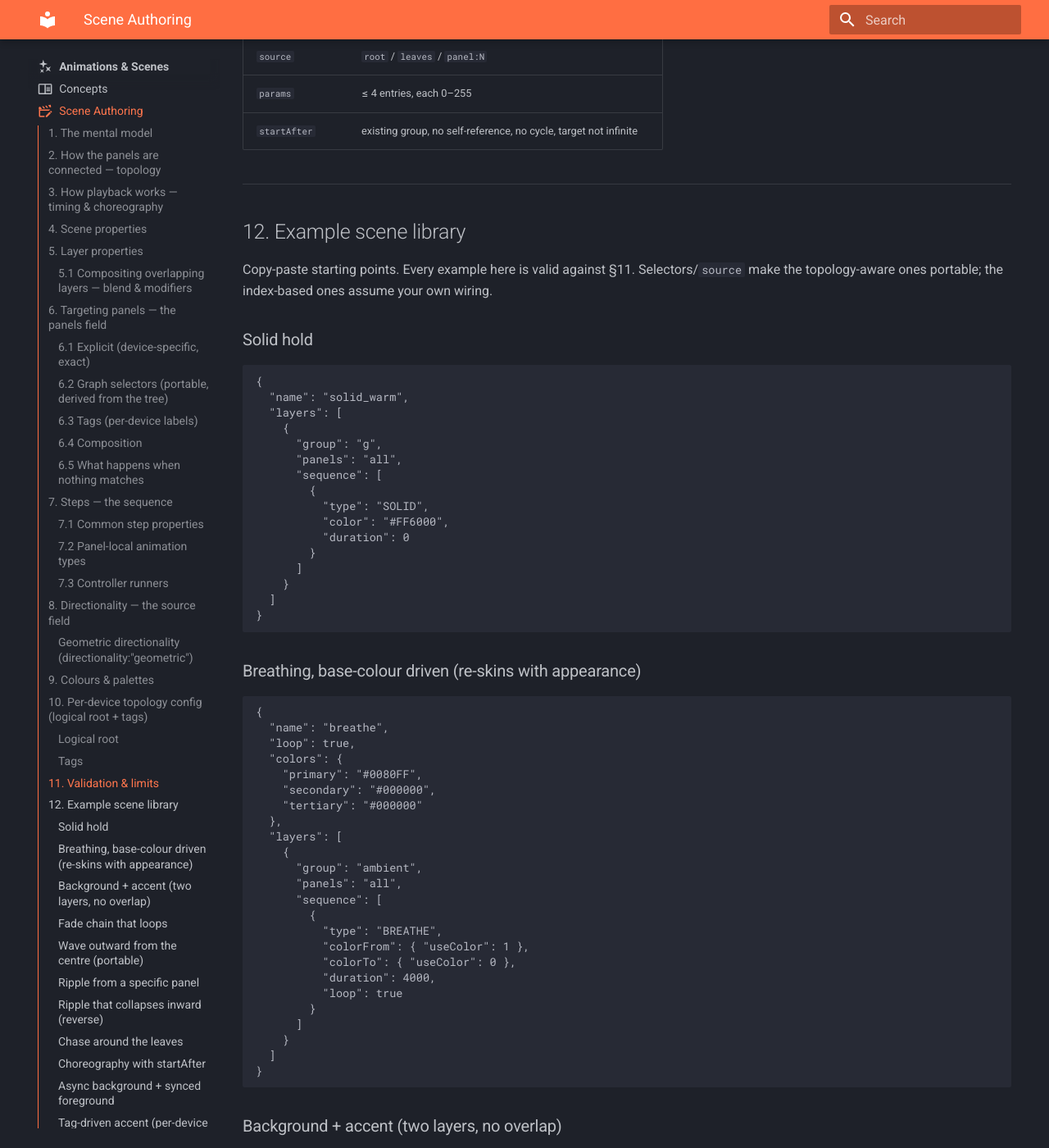
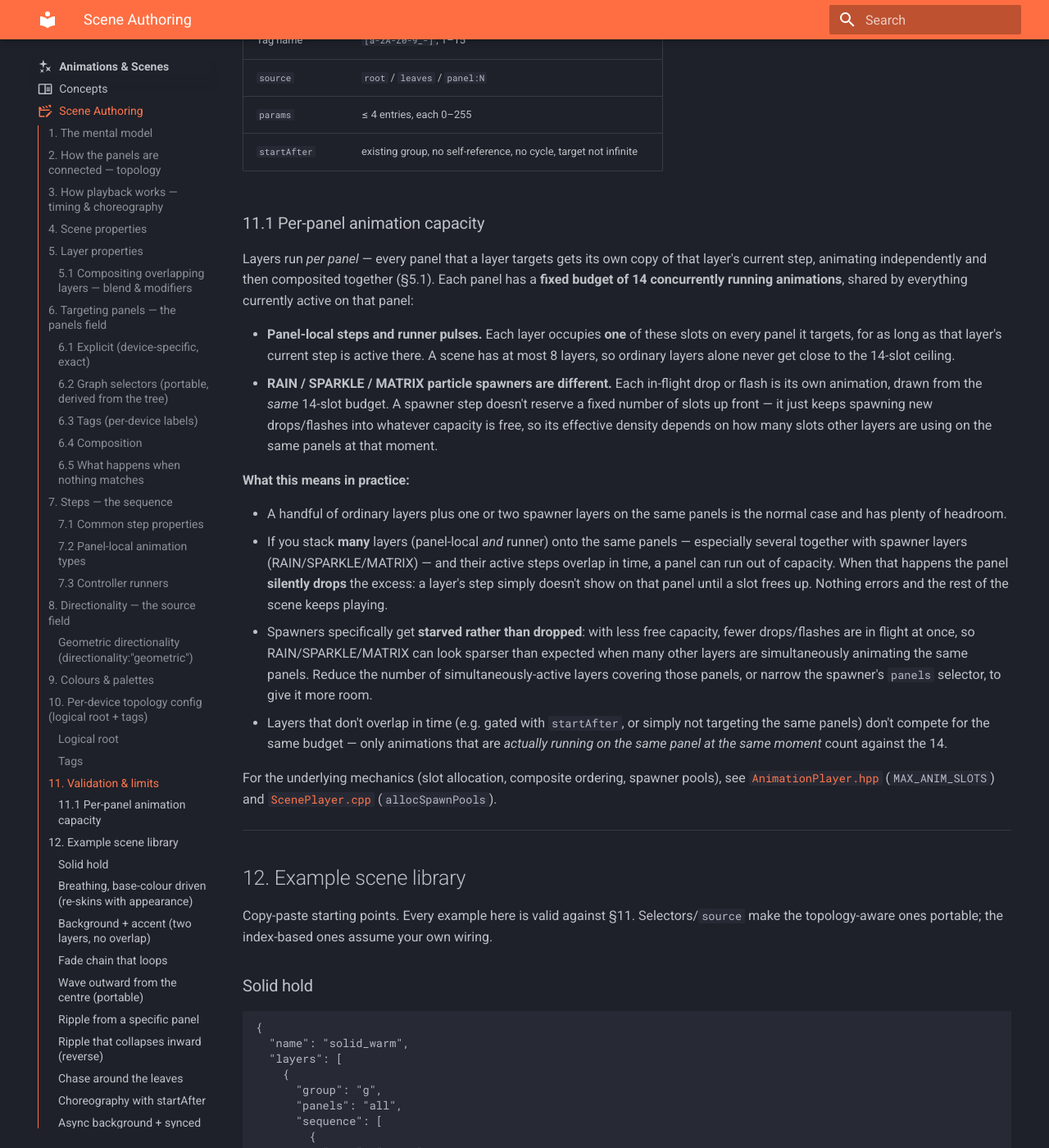
Before and after one commit to przemczan/lightnet-firmware, an MkDocs documentation site: the page built from docs/animations/scene-authoring.md, in a window 1280 px wide and 1400 px high, scrolled down 16644 px. Shown: the whole window at 82% size. Built offline with MkDocs 1.6.1 and Material for MkDocs 9.7.7, drawn with Linux system fonts in a browser that asks for light colours; some of the changed text lies outside the part shown.

Commit message:
update outdated links in comments, update docs

```diff
--- a/docs/animations/scene-authoring.md
+++ b/docs/animations/scene-authoring.md
@@ -221,8 +221,9 @@ Each entry in `layers`:
 ### 5.1 Compositing overlapping layers — `blend` & modifiers
 
 Layers that target the same panel run **at the same time** and are composited into the panel's
-single colour, in **array order** (earlier layers are *below* later ones). A panel composites up to
-**4** layers; extra layers (by array order) are dropped.
+single colour, in **array order** (earlier layers are *below* later ones). See
+[§11.1 Per-panel animation capacity](#111-per-panel-animation-capacity) for how many layers a
+single panel can run at once and what happens beyond that.
 
 Each layer is either a **source** (combines its colour with what's below via `blend`) or a
 **modifier** (transforms what's below):
@@ -686,6 +687,44 @@ Saving or playing a scene validates all of these (HTTP `422` with a message on f
 | `source` | `root` / `leaves` / `panel:N` |
 | `params` | ≤ 4 entries, each 0–255 |
 | `startAfter` | existing group, no self-reference, no cycle, target not infinite |
+
+### 11.1 Per-panel animation capacity
+
+Layers run *per panel* — every panel that a layer targets gets its own copy of that layer's
+current step, animating independently and then composited together (§5.1). Each panel has a
+**fixed budget of 14 concurrently running animations**, shared by everything currently active on
+that panel:
+
+- **Panel-local steps and runner pulses.** Each layer occupies **one** of these slots on every
+  panel it targets, for as long as that layer's current step is active there. A scene has at
+  most 8 layers, so ordinary layers alone never get close to the 14-slot ceiling.
+- **RAIN / SPARKLE / MATRIX particle spawners are different.** Each in-flight drop or flash is
+  its own animation, drawn from the *same* 14-slot budget. A spawner step doesn't reserve a
+  fixed number of slots up front — it just keeps spawning new drops/flashes into whatever
+  capacity is free, so its effective density depends on how many slots other layers are using
+  on the same panels at that moment.
+
+**What this means in practice:**
+
+- A handful of ordinary layers plus one or two spawner layers on the same panels is the normal
+  case and has plenty of headroom.
+- If you stack **many** layers (panel-local *and* runner) onto the same panels — especially
+  several together with spawner layers (RAIN/SPARKLE/MATRIX) — and their active steps overlap in
+  time, a panel can run out of capacity. When that happens the panel **silently drops** the
+  excess: a layer's step simply doesn't show on that panel until a slot frees up. Nothing errors
+  and the rest of the scene keeps playing.
+- Spawners specifically get **starved rather than dropped**: with less free capacity, fewer
+  drops/flashes are in flight at once, so RAIN/SPARKLE/MATRIX can look sparser than expected when
+  many other layers are simultaneously animating the same panels. Reduce the number of
+  simultaneously-active layers covering those panels, or narrow the spawner's `panels` selector,
+  to give it more room.
+- Layers that don't overlap in time (e.g. gated with `startAfter`, or simply not targeting the
+  same panels) don't compete for the same budget — only animations that are *actually running on
+  the same panel at the same moment* count against the 14.
+
+For the underlying mechanics (slot allocation, composite ordering, spawner pools), see
+[`AnimationPlayer.hpp`](../../lib/Lightnet/Core/Anim/AnimationPlayer.hpp) (`MAX_ANIM_SLOTS`) and
+[`ScenePlayer.cpp`](../../lib/Lightnet/Controller/Scenes/ScenePlayer.cpp) (`allocSpawnPools`).
 
 ---
 
```
Also changed, not shown: CLAUDE.md (+3 -4 lines), docs/animations/api.md (+2 -1 lines), docs/api.md (+1 -1 lines), docs/testing.md (+1 -1 lines), 11 other files.
